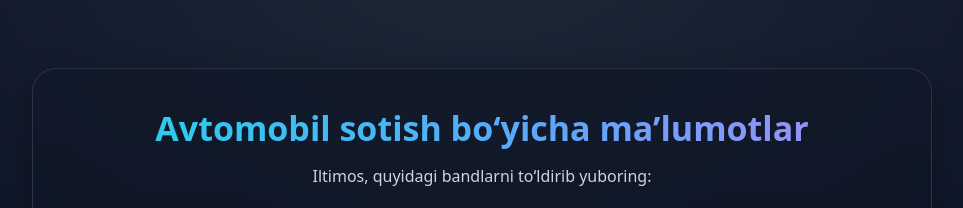
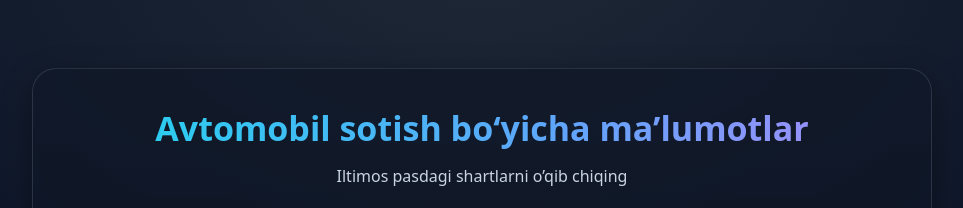
Before and after one commit to inomarka-hayda/info, a plain HTML site: page auto_reklama.html in a window 1280 px wide. Shown: the top 208 px of the page, without its empty margins (158-1121 px from the left). Drawn offline with Linux system fonts and the light colour scheme.

Commit message:
changed deleted quyifagi

```diff
--- a/auto_reklama.html
+++ b/auto_reklama.html
@@ -162,7 +162,7 @@
 <body>
   <main class="card" role="main" aria-labelledby="title">
     <h1 id="title" class="title">Avtomobil sotish bo‘yicha ma’lumotlar</h1>
-    <p class="subtitle">Iltimos, quyidagi bandlarni to‘ldirib yuboring:</p>
+    <p class="subtitle">Iltimos pasdagi shartlarni o’qib chiqing</p>
 
     <ol>
       <li>Avtomobil markasi va modeli (masalan: Toyota, Mercedes va shunga o'xshash qolgan ma'lumotlarni kiriting)</li>
```
